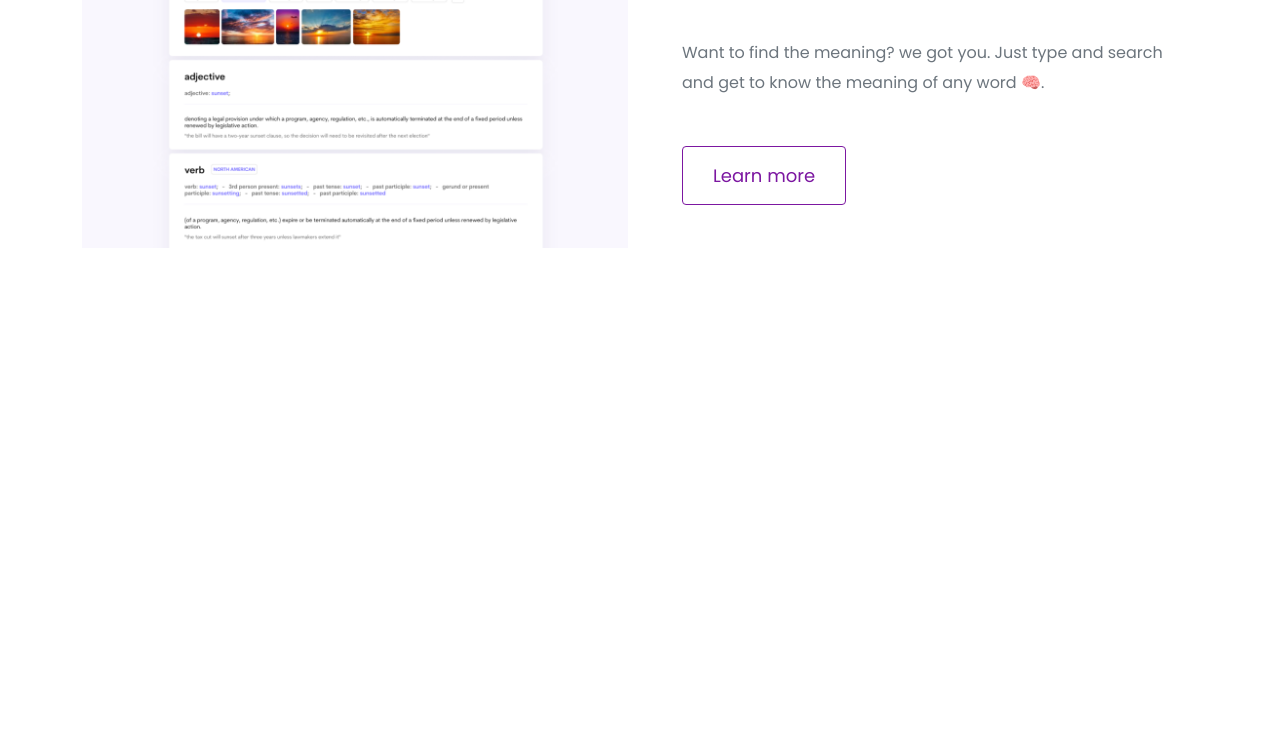
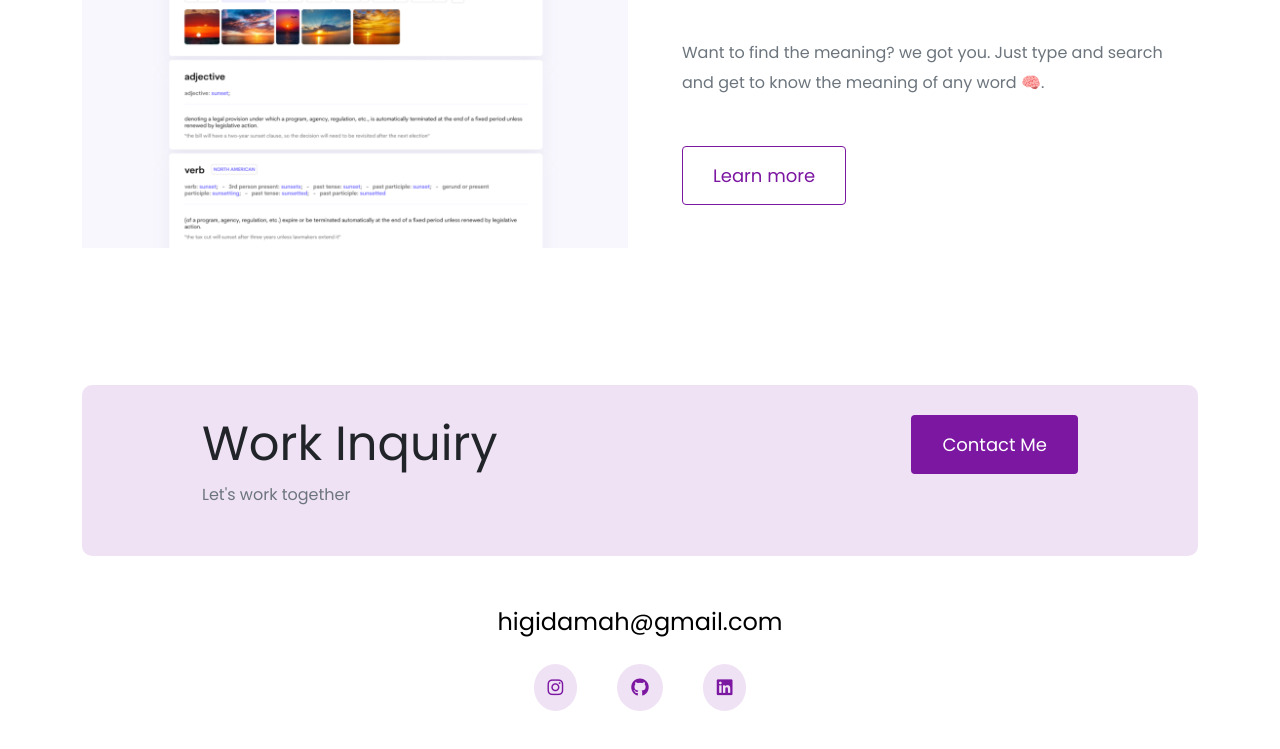
Before and after one commit to higidamah/Portfolio-project, a plain HTML site: page index.html in a window 1280 px wide. Shown: the part 2436-3185 px from the top of the page. Before the commit the page ends 2809 px from the top, so only its background shows below. Drawn offline with nearby package versions, Linux system fonts and the light colour scheme; a web font is replaced by a local one.

Commit message:
Added the footer and styling

```diff
--- a/css/styles.css
+++ b/css/styles.css
@@ -15,6 +15,9 @@ h1 {
 h2 {
   font-size: 56px;
   line-height: 1.5;
+}
+h3 {
+  font-size: 48px;
 }
 p {
   font-size: 16px;
@@ -91,6 +94,36 @@ p {
 .nav-item {
   padding: 0 10px;
 }
+footer {
+  margin: 60px 0;
+}
+footer .contact-box {
+  background: var(--secondary-color);
+  padding: 30px 120px;
+  border-radius: 10px;
+}
+
+footer .email-link {
+  text-decoration: none;
+  color: black;
+  font-size: 24px;
+}
+footer .email-link:hover {
+  color: var(--branding-color);
+}
+footer .social-links a {
+  margin: 0 20px;
+  color: var(--branding-color);
+  background: var(--secondary-color);
+  padding: 10px 14px;
+  font-size: 18px;
+  border-radius: 50%;
+  transition: all 100ms ease-in-out;
+}
+footer .social-links a:hover {
+  color: white;
+  background: var(--branding-color);
+}
 @media (max-width: 900px) {
   h1 {
     font-size: 42px;
@@ -98,6 +131,9 @@ p {
   }
   h2 {
     font-size: 42px;
+  }
+  h3 {
+    font-size: 24px;
   }
   .hero {
     padding: 40px 20px;
--- a/index.html
+++ b/index.html
@@ -120,6 +120,36 @@
           </div>
         </div>
       </div>
+      <footer>
+        <div
+          class="contact-box d-flex justify-content-between mb-5 d-none d-md-flex"
+        >
+          <div>
+            <h3>Work Inquiry</h3>
+            <p class="text-muted">Let's work together</p>
+          </div>
+          <div>
+            <a href="/contact.html" class="btn btn-branding">Contact Me</a>
+          </div>
+        </div>
+        <div class="d-flex justify-content-center mb-4">
+          <a href="mailto:higidamah@gmail.com" class="email-link"
+            >higidamah@gmail.com</a
+          >
+        </div>
+
+        <div class="social-links d-flex justify-content-center mb-4">
+          <a href="https://instagram.com/n_damah">
+            <i class="fa-brands fa-instagram"></i
+          ></a>
+          <a href="https://github.com/higidamah">
+            <i class="fa-brands fa-github"></i>
+          </a>
+          <a href="https://www.linkedin.com/in/damaris-nyambura-53816a178/">
+            <i class="fa-brands fa-linkedin"></i>
+          </a>
+        </div>
+      </footer>
     </div>
   </body>
 </html>
```
Also changed, not shown: contact.html (+1 -1 lines).
